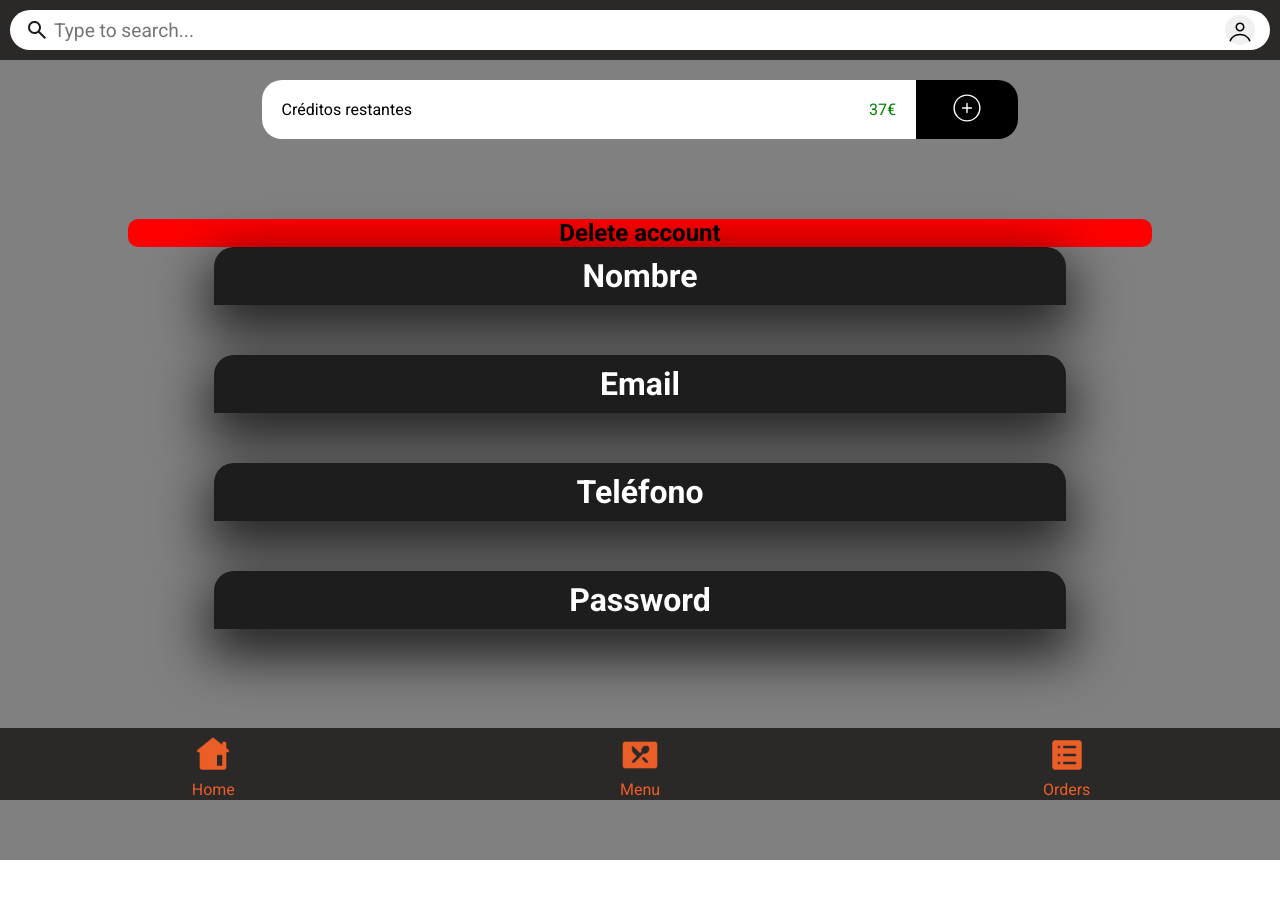
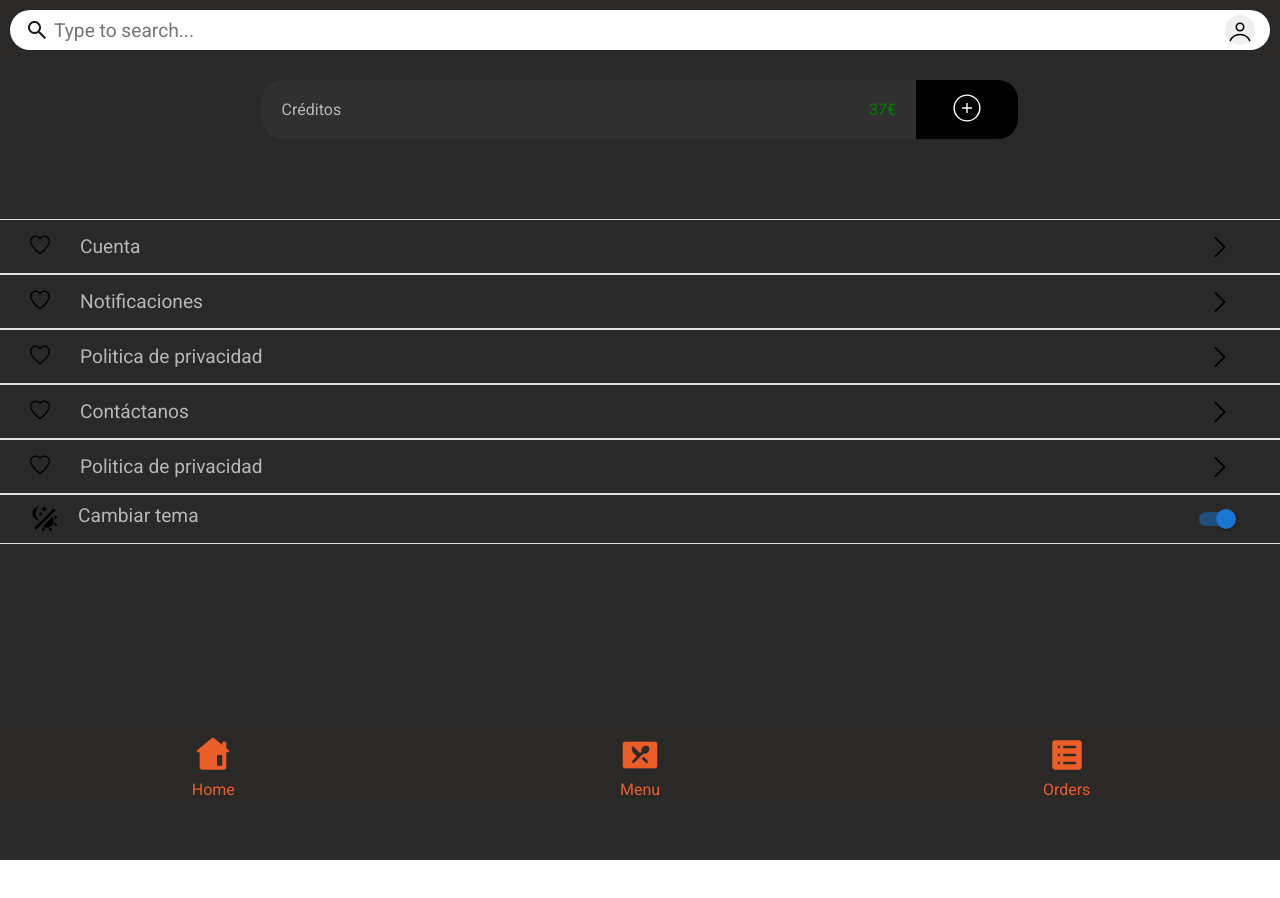
Before and after one commit to IsaacRamosDaw/The_Cafeteria, a React (Vite) app in the folder frontend/: page /studentsettings in a window 1280 px wide. Shown: the top 898 px of the page. After the commit the page ends 860 px from the top, so only its background shows below. Built offline with nearby package versions, Linux system fonts and the light colour scheme.

Commit message:
settings in progress 3

```diff
--- a/frontend/src/components/setttingsComp/Setting.jsx
+++ b/frontend/src/components/setttingsComp/Setting.jsx
@@ -1,51 +1,19 @@
-import React, { useState, useEffect, useRef } from "react";
+import { Link } from "react-router-dom";
 import "./Setting.scss";
 
-function Setting({ title, text, placeholder, type = 'text' }) {
-  const [isFormVisible, setFormVisible] = useState(false);
-  const formRef = useRef(null);
+function Setting({icon, text, to,}) {
 
-  const handleClick = () => {
-    setFormVisible(!isFormVisible);
-  };
-
-    const handleOutsideClick = (e) => {
-      if (formRef.current && !formRef.current.contains(e.target)) {
-        setFormVisible(false);
-      }
-  };
-
-    const handleFormSubmit = (e) => {
-      e.preventDefault(); // Evita el comportamiento de recarga de página por defecto
-      // Aquí puedes añadir la lógica de envío de datos, por ejemplo:
-      console.log("Formulario enviado");
-      setFormVisible(false); // Oculta el formulario después del envío
-    };
-
-  useEffect(() => {
-    if (isFormVisible) {
-      document.addEventListener("mousedown", handleOutsideClick);
-    } else {
-      document.removeEventListener("mousedown", handleOutsideClick);
-    }
-    return () => {
-      document.removeEventListener("mousedown", handleOutsideClick);
-    };
-  }, [isFormVisible]);
 
   return (
-    <div id="setting">
-      <p onClick={handleClick}>{title}</p>
-      <form
-        id="modal"
-        ref={formRef}
-        className={isFormVisible ? "visible" : ""}
-        onSubmit={handleFormSubmit}
-      >
-        <h3>{text}</h3>
-        <input type={type} id="inpu" placeholder={placeholder} />
-      </form>
-    </div>
+    <Link to={to}>
+      <div className="settings-item">
+        <div>
+          <img className="menu-item-icon" src={icon} alt={""} />
+          <span className="menu-item-text">{text}</span>
+        </div>
+        <img className="menu-item-arrow" src="/public/images/icons/arrow.svg"/>
+      </div>
+    </Link>
   );
 }
 
--- a/frontend/src/components/setttingsComp/Setting.scss
+++ b/frontend/src/components/setttingsComp/Setting.scss
@@ -1,61 +1,20 @@
-div#setting {
-  margin: 0 auto;
-  margin-bottom: 50px;
-  background-color: rgb(29, 29, 29);
-  color: white;
-  border-radius: 10px;
-  width: 65%;
-  position: relative;
+div.settings-item {
   display: flex;
-  flex-direction: column;
+  border-top: 1px solid #e0e0e0;
+  border-bottom: 1px solid #e0e0e0;
+  font-size: 1.2em;
+  justify-content: space-between;
   align-items: center;
-  cursor: pointer;
-  border-radius: 20px 20px 0 0;
-  padding: 10px;
-  -webkit-box-shadow: 0px 20px 54px 7px rgba(0, 0, 0, 0.75);
-  -moz-box-shadow: 0px 20px 54px 7px rgba(0, 0, 0, 0.75);
-  box-shadow: 0px 20px 54px 7px rgba(0, 0, 0, 0.75);
+  padding: 15px 50px 15px 30px;
+  color: var(--text-2);
 
-  p {
-    text-align: center;
+  div{
     display: flex;
-    justify-content: center;
-    align-items: center;
-    font-weight: bold;
-    font-size: 2em;
+    gap: 30px;
+    justify-content: left;
   }
 
-  form#modal {
-    background-color: white;
-    position: absolute;
-    top: 80%; // Parte inicial desde abajo
-    left: 50%;
-    transform: translate(-50%, 100%); // Sale desde abajo
-    opacity: 0;
-    transition: all 0.5s ease-in-out;
-    padding: 50px;
-    border-radius: 10px;
-    box-shadow: 0 4px 8px rgba(0, 0, 0, 0.2);
-    width: 80%;
-
-    h3 {
-      text-align: center;
-      color: black;
-      margin-bottom: 30px;
-    }
-
-    input {
-      display: block;
-      margin: 0 auto;
-      padding: 10px;
-      border: 1px solid blue;
-      border-radius: 20px;
-    }
-  }
-
-  form#modal.visible {
-    transform: translate(-50%, -50%); // Subir hacia arriba en la pantalla
-    opacity: 1;
-    z-index: 100;
+  img.menu-item-arrow, img.menu-item-icon {
+    height: 20px;
   }
 }
--- a/frontend/src/pages/settings/studentSettings/StudentSettings.jsx
+++ b/frontend/src/pages/settings/studentSettings/StudentSettings.jsx
@@ -2,10 +2,13 @@ import SearchBar from "../../../components/searchBar/SearchBar"
 import TabsBar from "../../../components/tabsBar/tabsBar"
 import Separator from "../../../components/separator/Separator"
 import { Link } from "react-router-dom";
-
+import Switch from "@mui/material/Switch"
 import './StudentSettings.scss'
 import Setting from "../../../components/setttingsComp/Setting";
+import { useTheme } from "../../../contexts/ThemeContext";
+
 function StudentSettings() {
+  const { theme, toggleTheme } = useTheme();
 
   return (
     <>
@@ -14,7 +17,7 @@ function StudentSettings() {
       <main id="student-setttings">
         <div id="wallet-container">
           <div id="wallet">
-            <p>Créditos restantes</p>
+            <p>Créditos</p>
             <p id="money">37€</p>
           </div>
           <div id="add-money">
@@ -23,33 +26,34 @@ function StudentSettings() {
             </Link>
           </div>
         </div>
-        <form id="delete">
-          <h2>Delete account</h2>
-        </form>
-
+        <div id="settings-container">
+          <Setting icon={"/public/images/icons/fav.svg"} text={"Cuenta"} />
           <Setting
-          title={"Nombre"}
-          text={"Escoge tu nuevo nombre"}
-          placeholder={"último nombre"}
+            icon={"/public/images/icons/fav.svg"}
+            text={"Notificaciones"}
           />
           <Setting
-          title={"Email"}
-          text={"Escoge tu nuevo Email"}
-          placeholder={"Último Email"}
+            icon={"/public/images/icons/fav.svg"}
+            text={"Politica de privacidad"}
           />
+          <Setting icon={"/public/images/icons/fav.svg"} text={"Contáctanos"} />
           <Setting
-          title={"Teléfono"}
-          text={"Escoge tu nuevo Teléfono"}
-          type="number"
-          placeholder={"Último Email"}
+            icon={"/public/images/icons/fav.svg"}
+            text={"Politica de privacidad"}
           />
-        <Setting
-          title={"Password"}
-          text={"Escoge tu nueva contraseña"}
-          type="password"
-          placeholder={"Último Email"}
+        </div>
+        <div id="change-theme">
+          <div>
+            <img
+              className="menu-item-icon"
+              src="../../../../public/images/icons/theme.svg"
             />
+            <span className="menu-item-text">Cambiar tema</span>
+          </div>
+          <Switch defaultChecked onClick={toggleTheme} />
+        </div>
       </main>
+
       <TabsBar />
     </>
   );
--- a/frontend/src/pages/settings/studentSettings/StudentSettings.scss
+++ b/frontend/src/pages/settings/studentSettings/StudentSettings.scss
@@ -1,7 +1,9 @@
+@import '/src/global.scss';
+
 main#student-setttings {
-  background-color: grey;
+  background-color: var(--background-1);
   height: 100vh;
-
+  color: var(--text-2);
   div#wallet-container {
     padding-top: 20px;
     display: flex;
@@ -15,7 +17,7 @@ main#student-setttings {
   div#wallet {
     border-radius: 20px 0 0 20px;
     padding: 20px;
-    background-color: white;
+    background-color: var(--background-2);
     display: flex;
     justify-content: space-between;
     flex-wrap: wrap;
@@ -43,4 +45,26 @@ main#student-setttings {
     width: 80%;
     margin: 0 auto;
   }
+
+  div#change-theme {
+  display: flex;
+  border-top: 1px solid #e0e0e0;
+  border-bottom: 1px solid #e0e0e0;
+  font-size: 1.2em;
+  justify-content: space-between;
+  align-items: center;
+  padding: 5px 35px 5px 30px;
+
+
+    div{
+      display: flex;
+      gap: 18px;
+      justify-content: left;
+
+      img{
+        height: 30px;
+      }
+    }
+
+  }
 }
```
Also changed, not shown: frontend/public/images/icons/theme.svg (added), frontend/public/images/icons/themees.svg (added). Lines whose indentation alone changed are shown as unchanged.
